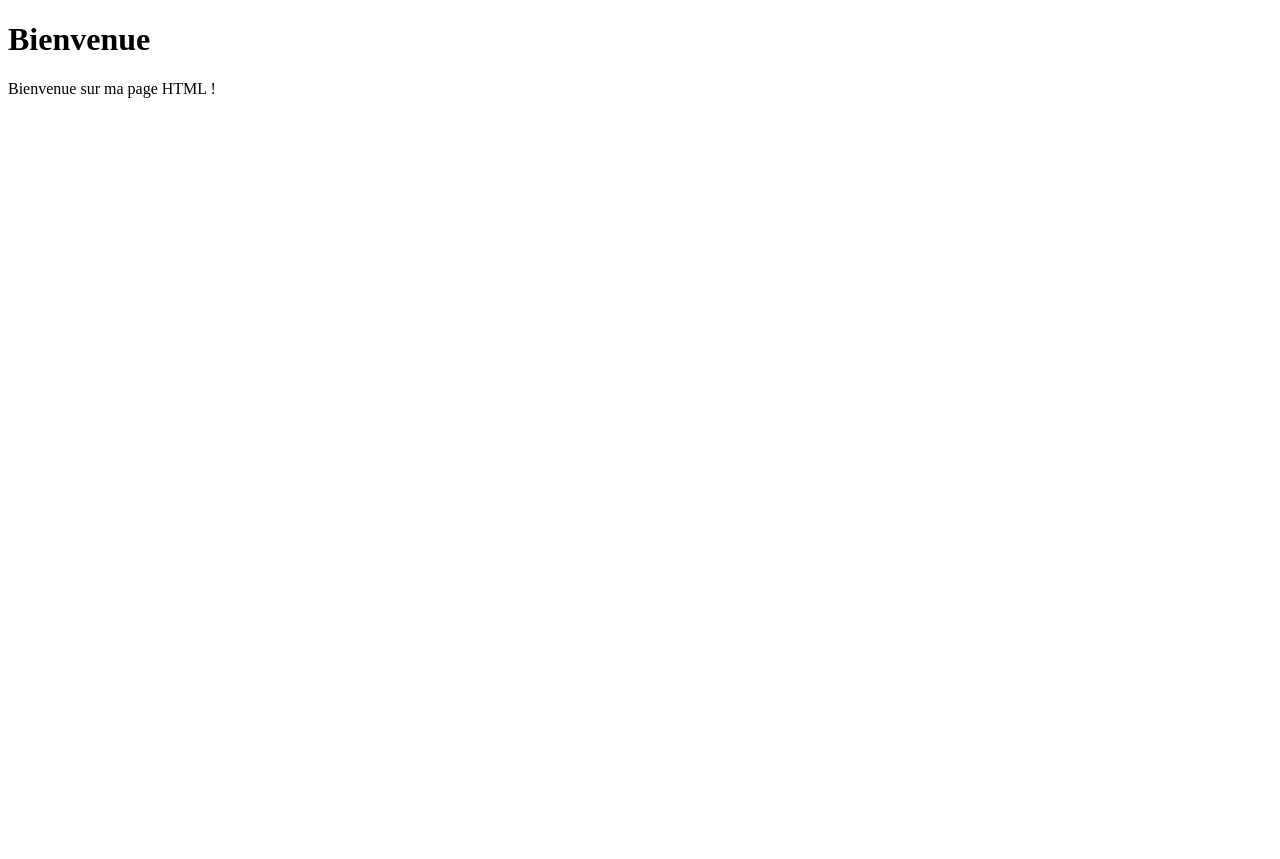
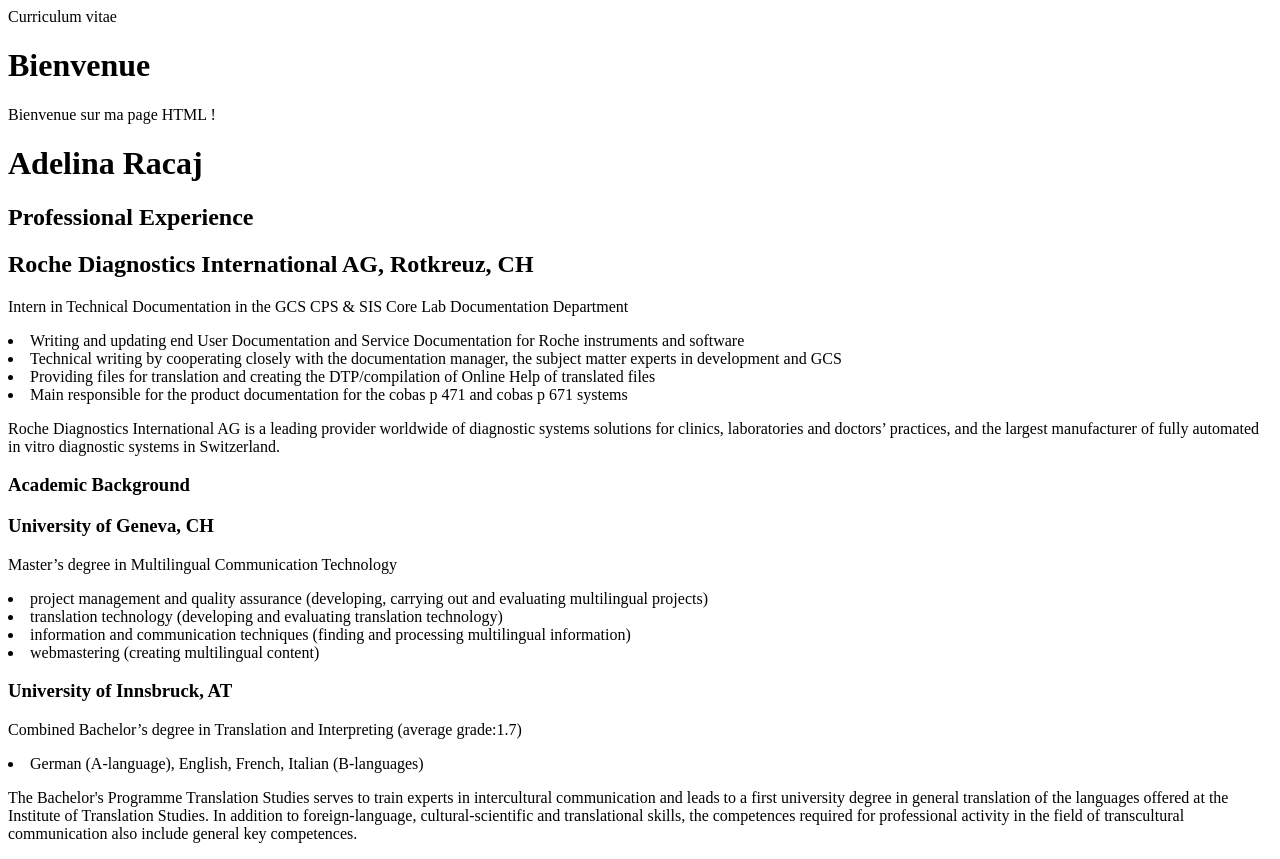
Before and after one commit to Adelina199707/Adelina199707.github.io, a plain HTML site: page index.html in a window 1280 px wide. Before the commit the page ends 800 px from the top, so only its background shows below. Drawn offline with Linux system fonts and the light colour scheme.

Commit message:
Update index.html

```diff
--- a/index.html
+++ b/index.html
@@ -1,10 +1,45 @@
 <!DOCTYPE html>
 <html>
   <head>
+    <meta charset="utf-8">
+		<link rel="stylesheet" type="text/css" href="style.css">
     <title>Page d'accueil</title>
+    <titre>Curriculum vitae</titre>
+	<meta name="author" content="Adelina Racaj">
   </head>
   <body>
     <h1>Bienvenue</h1>
     <p>Bienvenue sur ma page HTML !</p>
+    <h1>Adelina Racaj</h1>
+
+		<h2><span class="exp">Professional Experience</span></h2>
+
+		<h2>Roche Diagnostics International AG, Rotkreuz, CH</h2>
+		<p>Intern in Technical Documentation in the GCS CPS & SIS Core Lab Documentation Department</p>
+		<lu>
+			<li>Writing and updating end User Documentation and Service Documentation for Roche instruments and software</li>
+			<li>Technical writing by cooperating closely with the documentation manager, the subject matter experts in development and GCS</li>
+			<li>Providing files for translation and creating the DTP/compilation of Online Help of translated files</li>
+			<li>Main responsible for the product documentation for the cobas p 471 and cobas p 671 systems</li>
+		</lu>
+    <p>Roche Diagnostics International AG is a leading provider worldwide of diagnostic systems solutions for clinics, laboratories and doctors’ practices, and the largest manufacturer of fully automated in vitro diagnostic systems in Switzerland.</p>
+<h3>Academic Background</h3>
+		<h3>University of Geneva, CH</h3>
+		<p>Master’s degree in Multilingual Communication Technology</p>
+		<lu>
+			<li>project management and quality assurance (developing, carrying out and evaluating multilingual projects)</li>
+			<li>translation technology (developing and evaluating translation technology)</li>
+			<li>information and communication techniques (finding and processing multilingual information)</li>
+			<li>webmastering (creating multilingual content)</li>
+		</lu>
+
+		<h3>University of Innsbruck, AT</h3>
+		<p>Combined Bachelor’s degree in Translation and Interpreting (average grade:1.7)</p>
+		<lu>
+			<li>German (A-language), English, French, Italian (B-languages)</li>
+		</lu>
+
+		<p class="special"
+		>The Bachelor's Programme Translation Studies serves to train experts in intercultural communication and leads to a first university degree in general translation of the languages offered at the Institute of Translation Studies. In addition to foreign-language, cultural-scientific and translational skills, the competences required for professional activity in the field of transcultural communication also include general key competences.</p>
   </body>
 </html>
```
